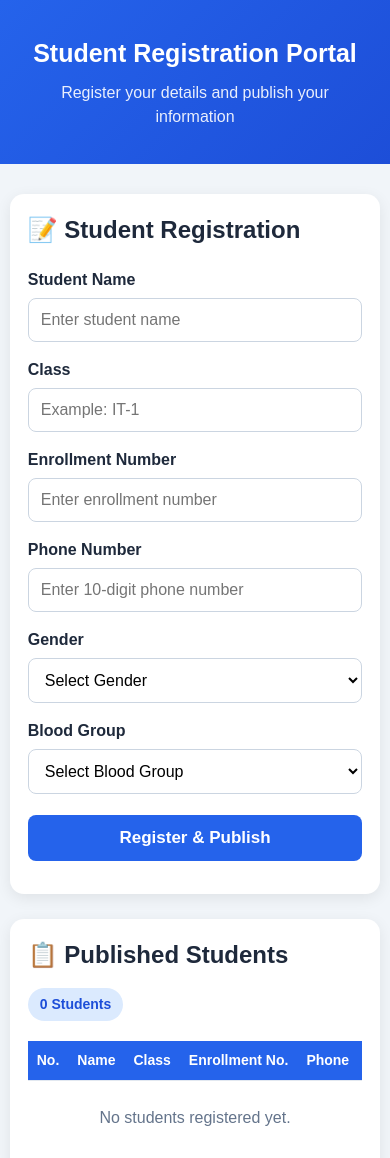
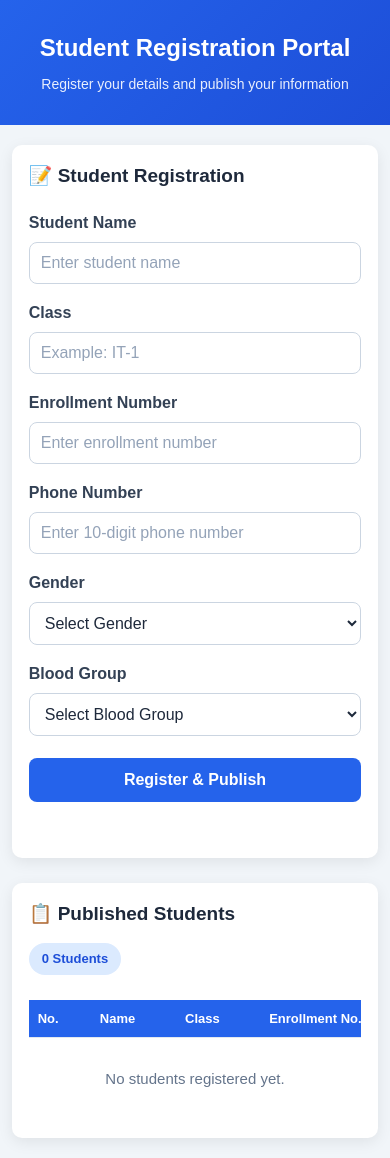
Before and after one commit to manpatel4197/Project-1, a plain HTML site: page Index.html in a window 390 px wide. Shown: the top 1158 px of the page. Drawn offline with Linux system fonts and the light colour scheme.

Commit message:
Update style.css

```diff
--- a/style.css
+++ b/style.css
@@ -1,6 +1,12 @@
-/* =========================
-   General
-========================= */
+/* ========================================
+   STUDENT REGISTRATION PORTAL
+   GitHub Pages - style.css
+======================================== */
+
+
+/* ========================================
+   RESET & GENERAL
+======================================== */
 
 * {
     box-sizing: border-box;
@@ -8,27 +14,43 @@
     padding: 0;
 }
 
+html {
+    scroll-behavior: smooth;
+}
+
 body {
     font-family: Arial, Helvetica, sans-serif;
     background: #f1f5f9;
     color: #1e293b;
     line-height: 1.5;
+    min-height: 100vh;
 }
 
 
-/* =========================
-   Header
-========================= */
+/* ========================================
+   HEADER
+======================================== */
 
 .header {
-    background: linear-gradient(135deg, #2563eb, #1d4ed8);
-    color: white;
-    padding: 35px 20px;
+    background: linear-gradient(
+        135deg,
+        #2563eb,
+        #1d4ed8
+    );
+
+    color: #ffffff;
+    padding: 40px 20px;
     text-align: center;
+}
+
+.header-content {
+    max-width: 1100px;
+    margin: auto;
 }
 
 .header h1 {
     font-size: 32px;
+    font-weight: 700;
     margin-bottom: 8px;
 }
 
@@ -38,110 +60,152 @@ body {
 }
 
 
-/* =========================
-   Container
-========================= */
+/* ========================================
+   MAIN CONTAINER
+======================================== */
 
 .container {
-    width: 95%;
+    width: 94%;
     max-width: 1100px;
     margin: 30px auto;
 }
 
 
-/* =========================
-   Card
-========================= */
+/* ========================================
+   CARD
+======================================== */
 
 .card {
-    background: white;
+    background: #ffffff;
     padding: 25px;
     margin-bottom: 25px;
     border-radius: 14px;
-    box-shadow: 0 4px 15px rgba(0, 0, 0, 0.08);
+
+    box-shadow:
+        0 4px 15px rgba(0, 0, 0, 0.08);
 }
 
 .card h2 {
+    color: #1e293b;
+    font-size: 22px;
     margin-bottom: 20px;
-    color: #1e293b;
 }
 
 
-/* =========================
-   Form
-========================= */
+/* ========================================
+   FORM
+======================================== */
 
 .form-group {
-    margin-bottom: 16px;
+    margin-bottom: 17px;
 }
 
 label {
     display: block;
-    margin-bottom: 6px;
-    font-weight: bold;
+    margin-bottom: 7px;
+    color: #334155;
+    font-weight: 600;
 }
 
 input,
 select {
     width: 100%;
-    padding: 12px;
+    padding: 12px 13px;
+
     border: 1px solid #cbd5e1;
     border-radius: 8px;
+
+    background: #ffffff;
+    color: #1e293b;
+
     font-size: 16px;
-    background: white;
+
+    transition:
+        border-color 0.2s,
+        box-shadow 0.2s;
+}
+
+input::placeholder {
+    color: #94a3b8;
 }
 
 input:focus,
 select:focus {
     outline: none;
+
     border-color: #2563eb;
-    box-shadow: 0 0 0 3px rgba(37, 99, 235, 0.1);
+
+    box-shadow:
+        0 0 0 3px rgba(37, 99, 235, 0.12);
 }
 
 
-/* =========================
-   Buttons
-========================= */
+/* ========================================
+   SUBMIT BUTTON
+======================================== */
 
 .submit-btn {
     width: 100%;
-    padding: 13px;
+
+    padding: 13px 20px;
     margin-top: 5px;
+
     border: none;
     border-radius: 8px;
+
     background: #2563eb;
-    color: white;
+    color: #ffffff;
+
     font-size: 17px;
-    font-weight: bold;
+    font-weight: 700;
+
     cursor: pointer;
+
+    transition:
+        background 0.2s,
+        transform 0.1s;
 }
 
 .submit-btn:hover {
     background: #1d4ed8;
 }
 
-
-/* =========================
-   Success Message
-========================= */
-
-.success-message {
-    color: #15803d;
-    font-weight: bold;
-    text-align: center;
-    margin-top: 15px;
+.submit-btn:active {
+    transform: scale(0.99);
 }
 
 
-/* =========================
-   Student List Header
-========================= */
+/* ========================================
+   SUCCESS MESSAGE
+======================================== */
+
+.success-message {
+    min-height: 24px;
+
+    margin-top: 15px;
+
+    color: #15803d;
+
+    font-size: 15px;
+    font-weight: 600;
+
+    text-align: center;
+}
+
+
+/* ========================================
+   STUDENT LIST HEADER
+======================================== */
 
 .list-header {
     display: flex;
+
     justify-content: space-between;
     align-items: center;
+
     gap: 15px;
+
+    margin-bottom: 5px;
 }
 
 .list-header h2 {
@@ -149,58 +213,92 @@ select:focus {
 }
 
 #studentCount {
+    display: inline-block;
+
     background: #dbeafe;
     color: #1d4ed8;
-    padding: 6px 12px;
+
+    padding: 6px 13px;
+
     border-radius: 20px;
+
     font-size: 14px;
-    font-weight: bold;
+    font-weight: 700;
+
+    white-space: nowrap;
 }
 
 
-/* =========================
-   Table
-========================= */
+/* ========================================
+   TABLE
+======================================== */
 
 .table-container {
+    width: 100%;
     overflow-x: auto;
+
+    border-radius: 8px;
 }
 
 table {
     width: 100%;
+    min-width: 850px;
+
+    margin-top: 20px;
+
     border-collapse: collapse;
-    margin-top: 20px;
+
+    background: #ffffff;
 }
 
 th,
 td {
     padding: 12px;
+
     border-bottom: 1px solid #e2e8f0;
+
     text-align: left;
+
     white-space: nowrap;
 }
 
 th {
     background: #2563eb;
-    color: white;
+    color: #ffffff;
+
+    font-size: 14px;
+    font-weight: 700;
 }
 
-tr:hover {
+td {
+    font-size: 14px;
+}
+
+tbody tr:hover {
     background: #f8fafc;
 }
 
 
-/* =========================
-   Delete Button
-========================= */
+/* ========================================
+   DELETE BUTTON
+======================================== */
 
 .delete-btn {
     border: none;
+
     background: #dc2626;
-    color: white;
+    color: #ffffff;
+
     padding: 7px 12px;
+
     border-radius: 6px;
+
+    font-size: 13px;
+    font-weight: 600;
+
     cursor: pointer;
+
+    transition: background 0.2s;
 }
 
 .delete-btn:hover {
@@ -208,40 +306,90 @@ tr:hover {
 }
 
 
-/* =========================
-   Empty Message
-========================= */
+/* ========================================
+   EMPTY MESSAGE
+======================================== */
 
 .empty-message {
+    padding: 30px;
+
+    color: #64748b;
+
     text-align: center;
-    padding: 25px;
-    color: #64748b;
+
+    font-size: 15px;
 }
 
 
-/* =========================
-   Footer
-========================= */
+/* ========================================
+   FOOTER
+======================================== */
 
 footer {
+    padding: 25px 20px;
+
+    color: #64748b;
+
     text-align: center;
-    padding: 25px;
-    color: #64748b;
+
+    font-size: 14px;
+}
+
+footer p {
+    margin: 0;
 }
 
 
-/* =========================
-   Mobile
-========================= */
+/* ========================================
+   TABLET
+======================================== */
+
+@media (max-width: 768px) {
+
+    .header {
+        padding: 30px 15px;
+    }
+
+    .header h1 {
+        font-size: 28px;
+    }
+
+    .container {
+        width: 95%;
+        margin-top: 20px;
+    }
+
+    .card {
+        padding: 20px;
+    }
+}
+
+
+/* ========================================
+   MOBILE
+======================================== */
 
 @media (max-width: 600px) {
 
     .header h1 {
-        font-size: 25px;
+        font-size: 24px;
+    }
+
+    .header p {
+        font-size: 14px;
+    }
+
+    .container {
+        width: 94%;
     }
 
     .card {
-        padding: 18px;
+        padding: 17px;
+        border-radius: 10px;
+    }
+
+    .card h2 {
+        font-size: 19px;
     }
 
     .list-header {
@@ -249,9 +397,43 @@ footer {
         align-items: flex-start;
     }
 
+    #studentCount {
+        font-size: 13px;
+    }
+
+    input,
+    select {
+        font-size: 16px;
+        padding: 11px;
+    }
+
+    .submit-btn {
+        font-size: 16px;
+    }
+
     th,
     td {
         padding: 9px;
-        font-size: 14px;
+        font-size: 13px;
     }
 }
+
+
+/* ========================================
+   SMALL PHONES
+======================================== */
+
+@media (max-width: 380px) {
+
+    .header h1 {
+        font-size: 21px;
+    }
+
+    .header p {
+        font-size: 13px;
+    }
+
+    .card {
+        padding: 14px;
+    }
+}
```
